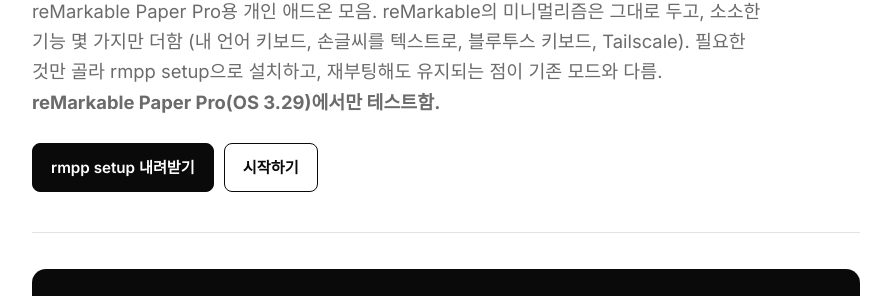
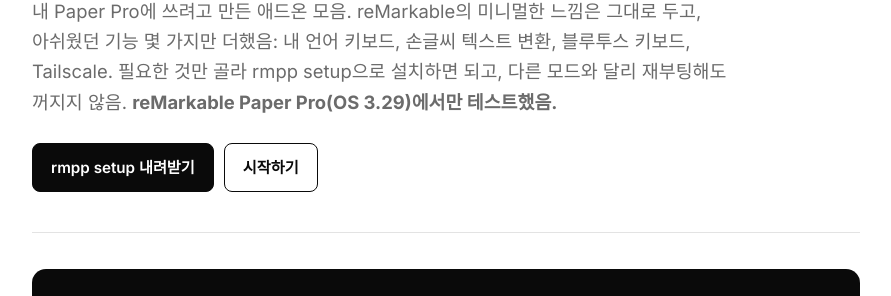
Before and after one commit to lorancecall/lorancecall.github.io, a plain HTML site: page rmpp/ko.html in a window 1280 px wide. Shown: the part 203-499 px from the top of the page, without its empty margins (194-1085 px from the left). Drawn offline with Linux system fonts and the light colour scheme.

Commit message:
rmpp (ko): more natural Korean intro
Co-Authored-By: Claude Opus 5.5 <noreply@anthropic.com>

```diff
--- a/rmpp/ko.html
+++ b/rmpp/ko.html
@@ -4,7 +4,7 @@
 <meta charset="utf-8">
 <meta name="viewport" content="width=device-width, initial-scale=1">
 <title>rmpp · reMarkable Paper Pro 애드온</title>
-<meta name="description" content="reMarkable Paper Pro용 개인 애드온 모음. 미니멀리즘은 그대로 두고 소소한 기능 몇 가지를 더함. Paper Pro에서만 테스트함.">
+<meta name="description" content="내 reMarkable Paper Pro에 쓰려고 만든 애드온 모음. 미니멀한 느낌은 그대로 두고 소소한 기능 몇 가지를 더했음. Paper Pro에서만 테스트했음.">
 <link rel="alternate" hreflang="en" href="./">
 <link rel="preconnect" href="https://fonts.googleapis.com">
 <link rel="preconnect" href="https://fonts.gstatic.com" crossorigin>
@@ -20,9 +20,9 @@
 
 <div class="hero">
   <h1>rmpp</h1>
-  <p class="lead">reMarkable Paper Pro용 개인 애드온 모음. reMarkable의 미니멀리즘은 그대로 두고, 소소한 기능 몇 가지만 더함
-    (내 언어 키보드, 손글씨를 텍스트로, 블루투스 키보드, Tailscale). 필요한 것만 골라 rmpp setup으로 설치하고,
-    재부팅해도 유지되는 점이 기존 모드와 다름. <strong>reMarkable Paper Pro(OS 3.29)에서만 테스트함.</strong></p>
+  <p class="lead">내 Paper Pro에 쓰려고 만든 애드온 모음. reMarkable의 미니멀한 느낌은 그대로 두고, 아쉬웠던 기능 몇 가지만
+    더했음: 내 언어 키보드, 손글씨 텍스트 변환, 블루투스 키보드, Tailscale. 필요한 것만 골라 rmpp setup으로 설치하면 되고,
+    다른 모드와 달리 재부팅해도 꺼지지 않음. <strong>reMarkable Paper Pro(OS 3.29)에서만 테스트했음.</strong></p>
   <div class="cta">
     <a class="btn primary" href="https://github.com/lorancecall/rmpp-packages/releases/latest">rmpp setup 내려받기</a>
     <a class="btn" href="#start">시작하기</a>
```
Also changed, not shown: ko.html (+1 -1 lines).
